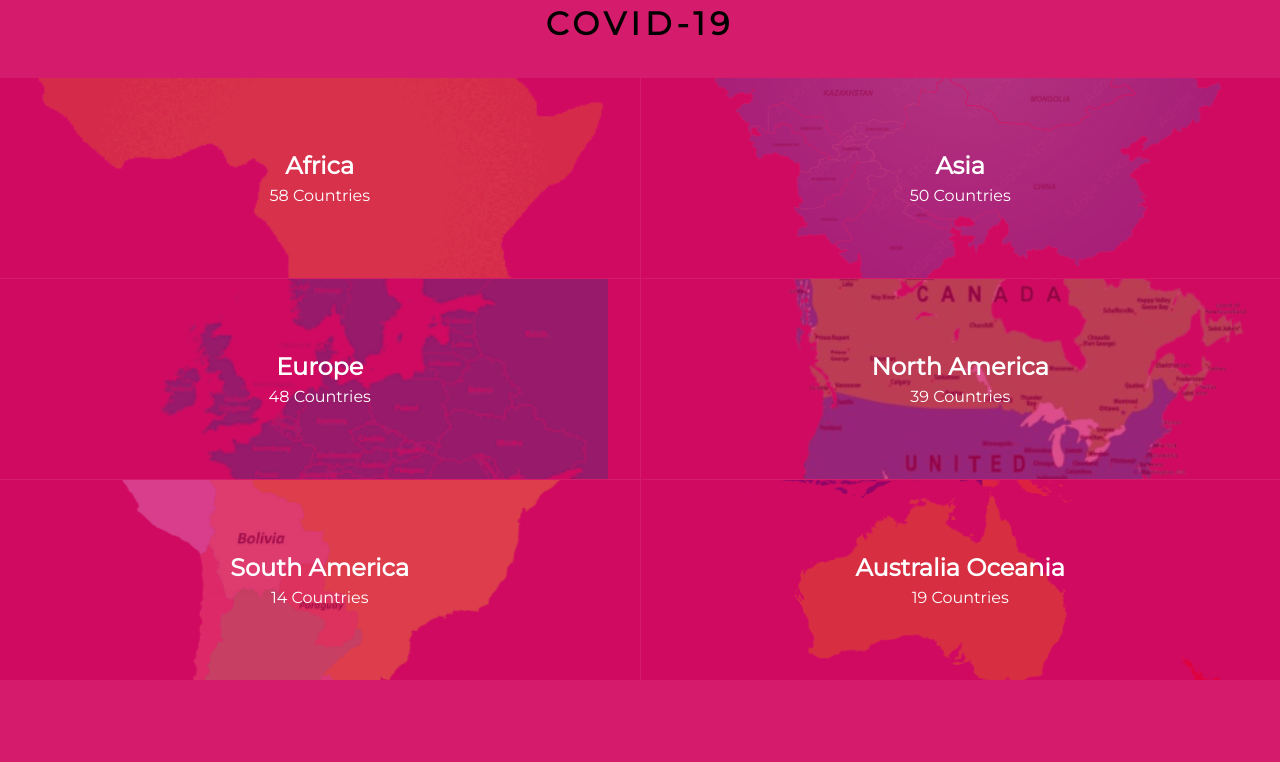
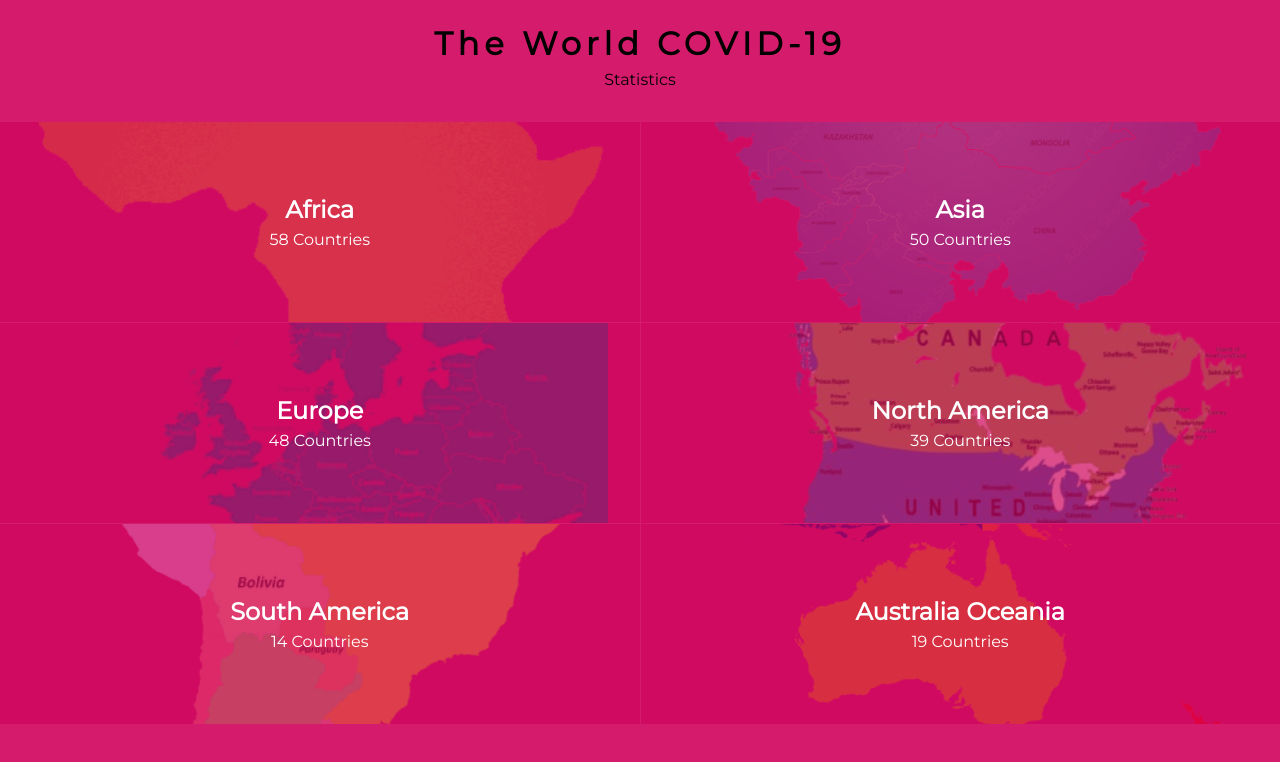
Before and after one commit to abdulhamiid/covid-tracker, a React (Create React App) app: page / in a window 1280 px wide. Shown: the top 762 px of the page. Built offline with nearby package versions, Linux system fonts and the light colour scheme; no server answers.

Commit message:
Add wrapper and style to the header

```diff
--- a/src/components/views/Home.js
+++ b/src/components/views/Home.js
@@ -55,9 +55,10 @@ function Home() {
 
   return (
     <div className={styles.homePage}>
-      <h1 className={styles.homeHeader}>
-        COVID-19
-      </h1>
+      <div>
+        <h1 className={styles.homeHeader}>The World COVID-19</h1>
+        <p>Statistics</p>
+      </div>
       <ul className={styles.continents}>
         {continent.map((item) => (
           <li key={item.id} className={styles.continent}>
@@ -65,11 +66,7 @@ function Home() {
               <div className="overlay">
                 <Link to={item.route} exact="true" className="dataPage">
                   <h2>{item.name}</h2>
-                  <p>
-                    {item.numberOfCountries}
-                    {' '}
-                    Countries
-                  </p>
+                  <p>{`${item.numberOfCountries} Countries`}</p>
                 </Link>
               </div>
             </div>
--- a/src/components/views/Home.module.css
+++ b/src/components/views/Home.module.css
@@ -1,6 +1,10 @@
 .homePage {
   text-align: center;
   height: 100%;
+}
+
+.homePage > div {
+  margin: 20px 0;
 }
 
 .homeHeader {
```
